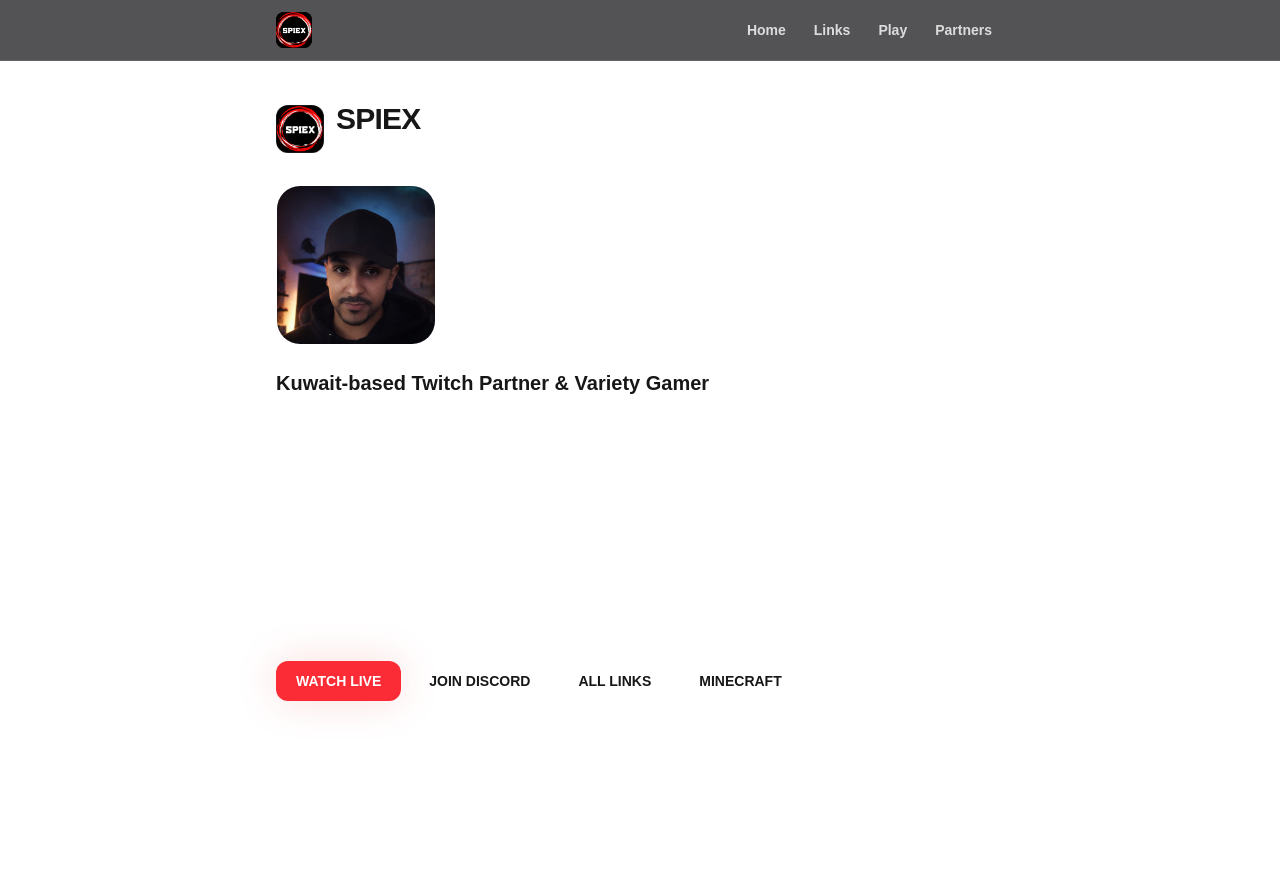
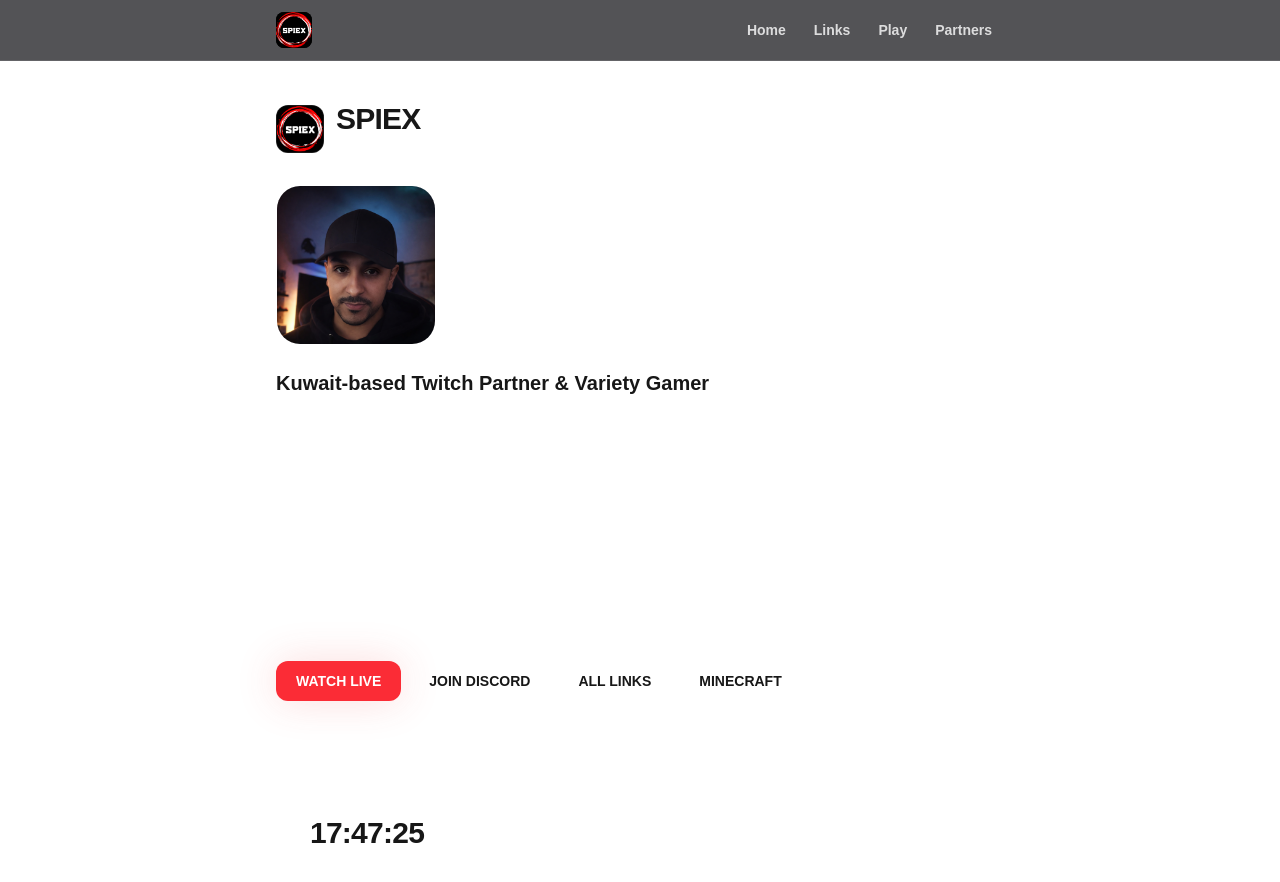
Before and after one commit to spiex90/spiex.gg, a Next.js app: page / in a window 1280 px wide. Shown: the top 882 px of the page. Built offline with nearby package versions, Linux system fonts and the light colour scheme.

Commit message:
Fix countdown for production (Kuwait time, ticking)

```diff
--- a/app/components/StreamCountdown.tsx
+++ b/app/components/StreamCountdown.tsx
@@ -2,103 +2,100 @@
 
 import { useEffect, useMemo, useState } from "react";
 
-const KUWAIT_OFFSET_MS = 3 * 60 * 60 * 1000; // UTC+3 (no DST)
-const STREAM_DAYS = new Set([1, 3, 5]); // Mon=1, Wed=3, Fri=5 (Sun=0)
+type Props = {
+  isLive: boolean;
+  scheduleText?: string;
+};
+
+const KUWAIT_OFFSET_MS = 3 * 60 * 60 * 1000; // UTC+3
+const STREAM_DAYS = new Set([1, 3, 5]); // Mon/Wed/Fri (in Kuwait)
 const STREAM_HOUR = 19; // 7:00 PM
 const STREAM_MIN = 0;
 
-type NextStreamInfo = {
-  nextUtcMs: number;
-  label: string;
-};
+const WEEKDAYS = ["Sun", "Mon", "Tue", "Wed", "Thu", "Fri", "Sat"];
 
-function pad(n: number) {
-  return String(n).padStart(2, "0");
+function nowKuwaitMs() {
+  // "Kuwait time" represented in a UTC-based ms value by shifting UTC now by +3h
+  return Date.now() + KUWAIT_OFFSET_MS;
 }
 
-// Build "Kuwait time" by shifting UTC and reading it via UTC getters (stable on all PCs)
-function getNextStreamUtcMs(nowUtcMs: number): NextStreamInfo | null {
-  const nowKuwaitPseudoMs = nowUtcMs + KUWAIT_OFFSET_MS;
-  const nowKuwait = new Date(nowKuwaitPseudoMs);
+function getNextStreamKuwaitMs(nowKwMs: number) {
+  // Work in "Kuwait-ms space" and use UTC getters so local machine timezone never matters
+  const now = new Date(nowKwMs);
+  const startDay = now.getUTCDate();
 
-  let bestUtcMs: number | null = null;
-  let bestLabel = "";
+  for (let add = 0; add <= 7; add++) {
+    const d = new Date(nowKwMs);
+    d.setUTCDate(startDay + add);
 
-  for (let addDays = 0; addDays <= 7; addDays++) {
-    const d = new Date(nowKuwaitPseudoMs + addDays * 24 * 60 * 60 * 1000);
-
-    const dow = d.getUTCDay(); // day in Kuwait pseudo-time
+    const dow = d.getUTCDay();
     if (!STREAM_DAYS.has(dow)) continue;
 
-    const y = d.getUTCFullYear();
-    const m = d.getUTCMonth();
-    const day = d.getUTCDate();
+    const t = new Date(d);
+    t.setUTCHours(STREAM_HOUR, STREAM_MIN, 0, 0);
 
-    // Candidate time in Kuwait pseudo-time:
-    const candidateKuwaitPseudoMs = Date.UTC(y, m, day, STREAM_HOUR, STREAM_MIN, 0);
-
-    // Convert Kuwait pseudo-time back to real UTC time:
-    const candidateUtcMs = candidateKuwaitPseudoMs - KUWAIT_OFFSET_MS;
-
-    if (candidateUtcMs >= nowUtcMs && (bestUtcMs === null || candidateUtcMs < bestUtcMs)) {
-      bestUtcMs = candidateUtcMs;
-
-      const weekdayNames = ["Sun", "Mon", "Tue", "Wed", "Thu", "Fri", "Sat"];
-      bestLabel = `${weekdayNames[dow]} 7:00 PM (Kuwait)`;
-    }
+    if (t.getTime() > nowKwMs) return t.getTime();
+    if (t.getTime() === nowKwMs) return t.getTime();
   }
 
-  if (bestUtcMs === null) return null;
-  return { nextUtcMs: bestUtcMs, label: bestLabel };
+  // fallback (shouldn't happen)
+  const f = new Date(nowKwMs);
+  f.setUTCDate(f.getUTCDate() + 1);
+  f.setUTCHours(STREAM_HOUR, STREAM_MIN, 0, 0);
+  return f.getTime();
 }
 
-function formatHMS(ms: number) {
-  const total = Math.max(0, Math.floor(ms / 1000));
-  const h = Math.floor(total / 3600);
-  const m = Math.floor((total % 3600) / 60);
-  const s = total % 60;
-  return `${pad(h)}:${pad(m)}:${pad(s)}`;
+function formatHMS(totalSeconds: number) {
+  const s = Math.max(0, Math.floor(totalSeconds));
+  const hh = String(Math.floor(s / 3600)).padStart(2, "0");
+  const mm = String(Math.floor((s % 3600) / 60)).padStart(2, "0");
+  const ss = String(s % 60).padStart(2, "0");
+  return `${hh}:${mm}:${ss}`;
 }
 
-export default function StreamCountdown({ isLive }: { isLive: boolean }) {
-  const [nowUtcMs, setNowUtcMs] = useState(() => Date.now());
+function formatNextLabel(nextKwMs: number) {
+  const d = new Date(nextKwMs);
+  const dow = WEEKDAYS[d.getUTCDay()];
+  // Always 7:00 PM Kuwait, but keep it explicit:
+  return `${dow} 7:00 PM`;
+}
+
+export default function StreamCountdown({ isLive, scheduleText }: Props) {
+  const [tick, setTick] = useState(0);
 
   useEffect(() => {
-    const id = setInterval(() => setNowUtcMs(Date.now()), 1000);
+    if (isLive) return;
+    const id = setInterval(() => setTick((t) => t + 1), 1000);
     return () => clearInterval(id);
-  }, []);
+  }, [isLive]);
 
-  const next = useMemo(() => getNextStreamUtcMs(nowUtcMs), [nowUtcMs]);
+  const { nextLabel, secondsLeft, goingLiveSoon } = useMemo(() => {
+    const nowMs = nowKuwaitMs();
+    const nextMs = getNextStreamKuwaitMs(nowMs);
+    const diffSec = Math.ceil((nextMs - nowMs) / 1000);
 
-  if (isLive) {
-    return (
-      <div className="rounded-2xl border border-red-500/30 bg-red-500/10 px-4 py-3 text-sm shadow-[0_0_60px_rgba(239,68,68,0.18)]">
-        <div className="flex items-center justify-between">
-          <span className="text-white/80">You are live now</span>
-          <span className="inline-flex items-center gap-2 rounded-full bg-red-500/15 px-3 py-1 text-xs font-semibold text-red-300">
-            <span className="h-2 w-2 rounded-full bg-red-400 animate-pulse" />
-            LIVE
-          </span>
-        </div>
-      </div>
-    );
-  }
+    return {
+      nextLabel: formatNextLabel(nextMs),
+      secondsLeft: diffSec,
+      goingLiveSoon: diffSec > 0 && diffSec <= 30 * 60, // 30 min
+    };
+  }, [tick, isLive]);
 
-  if (!next) {
-    return (
-      <div className="rounded-2xl border border-white/10 bg-white/5 px-4 py-3 text-sm">
-        <div className="text-white/60">Countdown unavailable</div>
-      </div>
-    );
-  }
+  if (isLive) return null;
 
-  const remainingMs = next.nextUtcMs - nowUtcMs;
+  const boxClass = [
+    "mt-4 rounded-2xl border p-4 transition",
+    goingLiveSoon
+      ? "border-emerald-500/30 bg-emerald-500/10 shadow-[0_0_60px_rgba(16,185,129,0.18)]"
+      : "border-white/10 bg-white/5",
+  ].join(" ");
 
   return (
-    <div className="rounded-2xl border border-white/10 bg-white/5 px-4 py-3 shadow-[0_0_60px_rgba(255,255,255,0.05)]">
+    <div className={boxClass}>
       <div className="flex items-center justify-between gap-3">
-        <div className="text-sm font-semibold text-white/85">
-          Next stream: {next.label}
+        <div className="text-sm text-white/80">
+          <span className="font-semibold text-white">Next stream:</span>{" "}
+          {nextLabel} <span className="text-white/50">(Kuwait)</span>
         </div>
 
         <span className="inline-flex items-center gap-2 rounded-full bg-white/10 px-3 py-1 text-xs font-semibold text-white/70">
@@ -107,14 +104,22 @@ export default function StreamCountdown({ isLive }: { isLive: boolean }) {
         </span>
       </div>
 
-      <div className="mt-2 flex items-baseline gap-3">
-        <span className="text-sm text-white/60">Starts in</span>
-        <span className="text-3xl font-extrabold tracking-tight text-white">
-          {formatHMS(remainingMs)}
-        </span>
+      <div className="mt-2 flex items-end justify-between gap-3">
+        <div>
+          <div className="text-xs text-white/50">
+            {goingLiveSoon ? "Going live soon" : "Starts in"}
+          </div>
+          <div className="mt-1 text-3xl font-extrabold tracking-tight">
+            {formatHMS(secondsLeft)}
+          </div>
+        </div>
+
+        {scheduleText ? (
+          <div className="text-xs text-white/60" dir="rtl">
+            {scheduleText}
+          </div>
+        ) : null}
       </div>
-
-
     </div>
   );
 }
```
